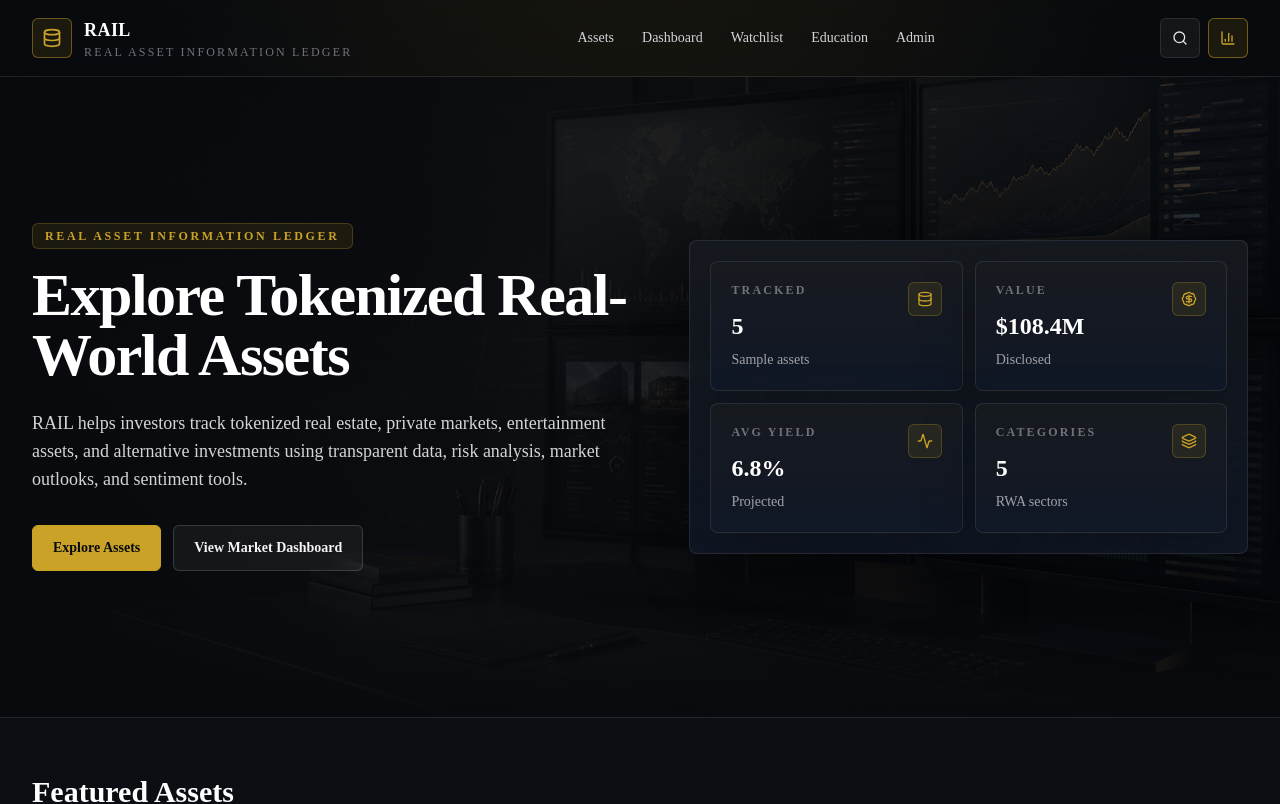
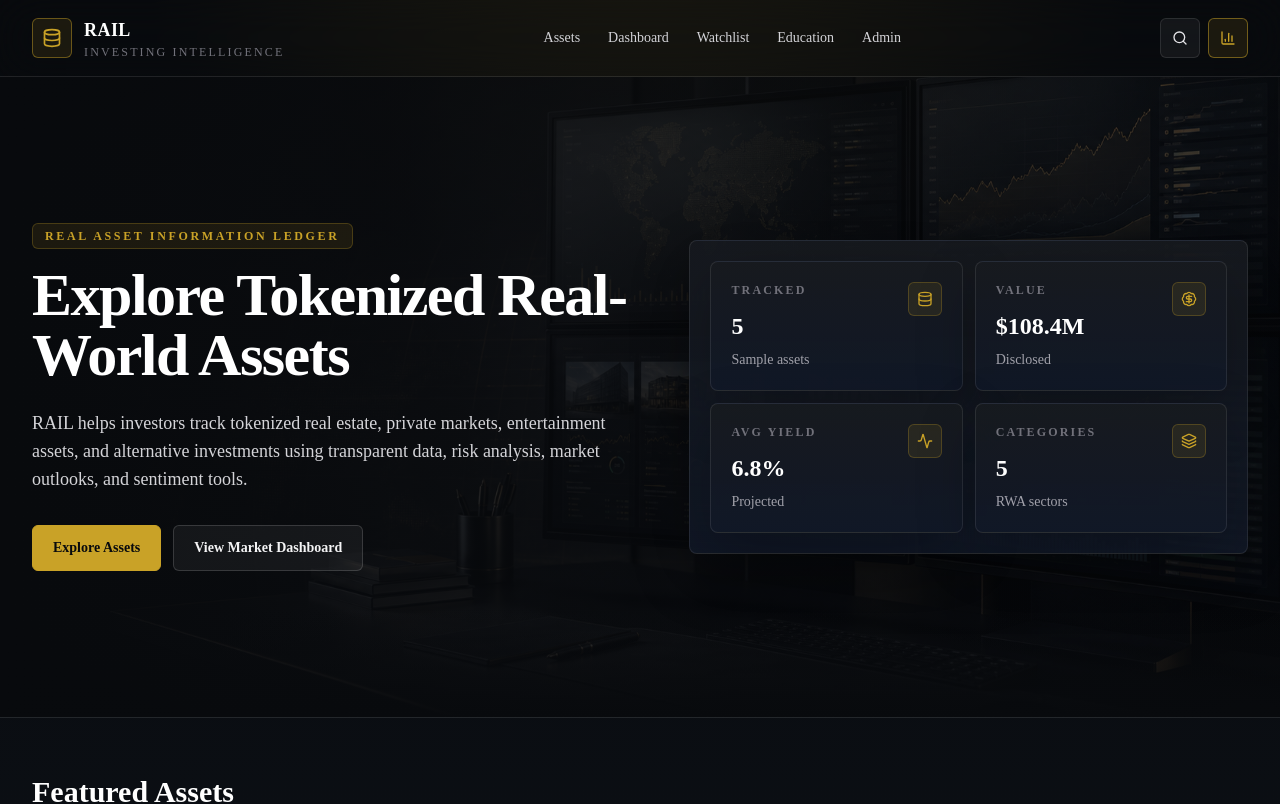
Before and after one commit to InfoTechJay/RAIL_2.2, a Next.js app: page / in a window 1280 px wide. Shown: the top 804 px of the page. Built offline with nearby package versions, Linux system fonts and the light colour scheme.

Commit message:
Update subtitle in Header component
Changed "Real Asset Information Ledger" to "Investing Intelligence"

```diff
--- a/components/Header.tsx
+++ b/components/Header.tsx
@@ -12,7 +12,7 @@ export function Header() {
           </span>
           <span>
             <span className="block text-lg font-semibold tracking-wide text-white">RAIL</span>
-            <span className="hidden text-xs uppercase tracking-[0.18em] text-zinc-500 sm:block">Real Asset Information Ledger</span>
+            <span className="hidden text-xs uppercase tracking-[0.18em] text-zinc-500 sm:block">Investing Intelligence</span>
           </span>
         </Link>
 
```
